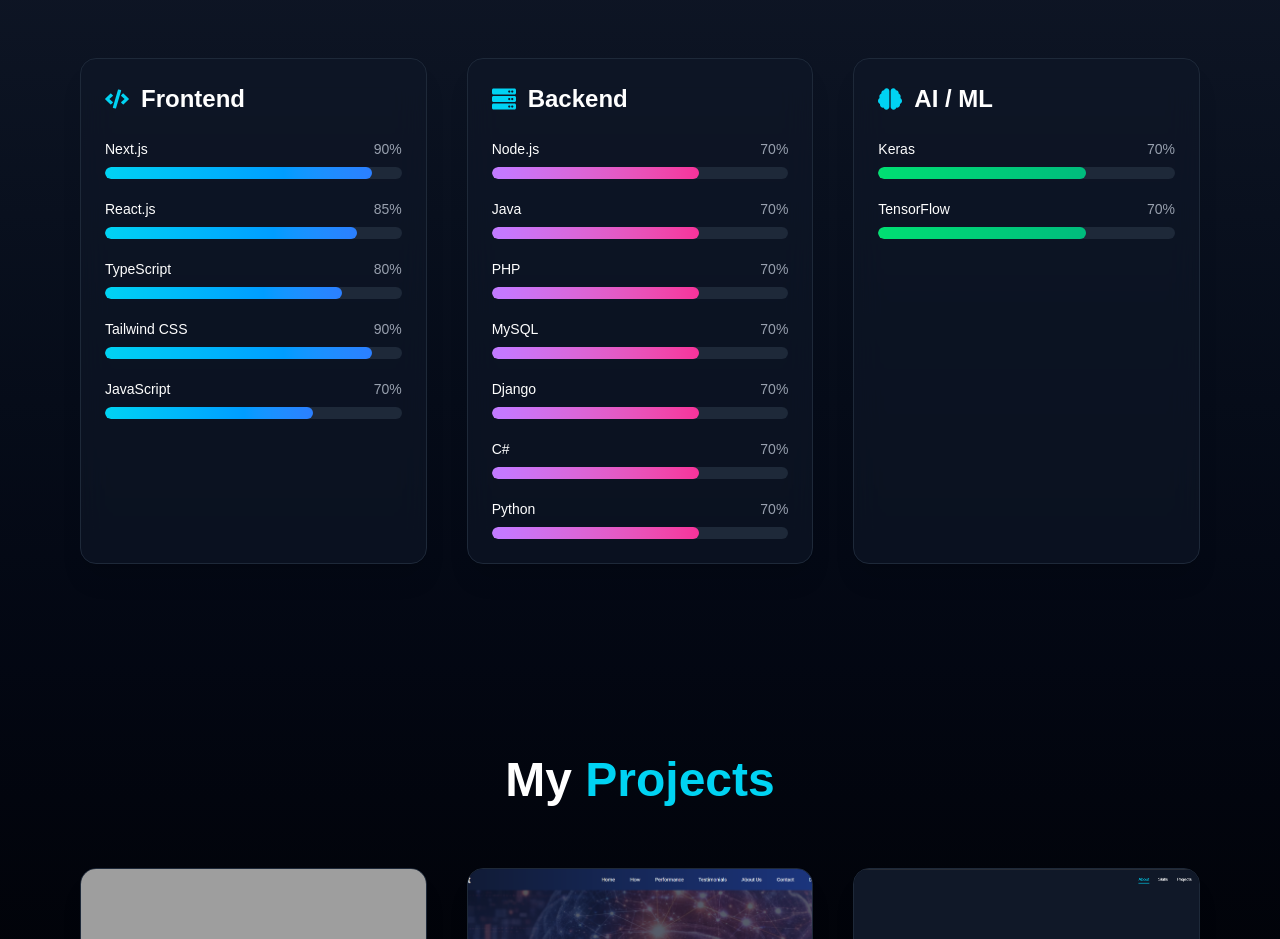
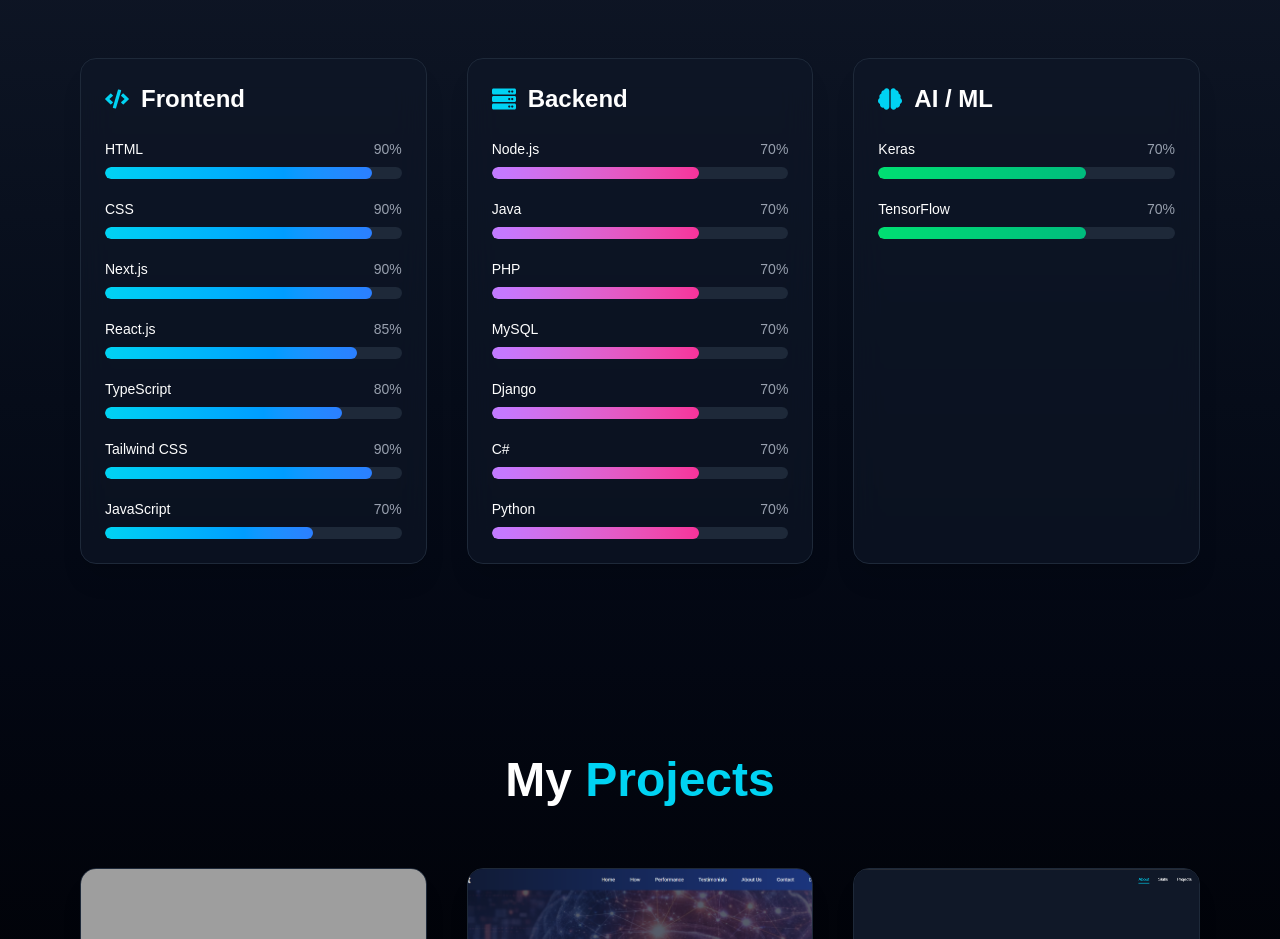
Before and after one commit to Khushbumandal2060/Portfolio, a Next.js app in the folder portfolio-ts/: page / in a window 1280 px wide. Shown: the part 1740-2679 px from the top of the page. Built offline with nearby package versions, Linux system fonts and the light colour scheme; grey boxes are pictures that could not be loaded.

Commit message:
Updated Skills

```diff
--- a/portfolio-ts/src/components/Skills.tsx
+++ b/portfolio-ts/src/components/Skills.tsx
@@ -9,6 +9,8 @@
     icon: <FaCode />,
     gradient: "from-cyan-400 to-blue-500",
     skills: [
+       { name: "HTML", level: 90 },
+        { name: "CSS", level: 90 },
       { name: "Next.js", level: 90 },
       { name: "React.js", level: 85 },
       { name: "TypeScript", level: 80 },
```
